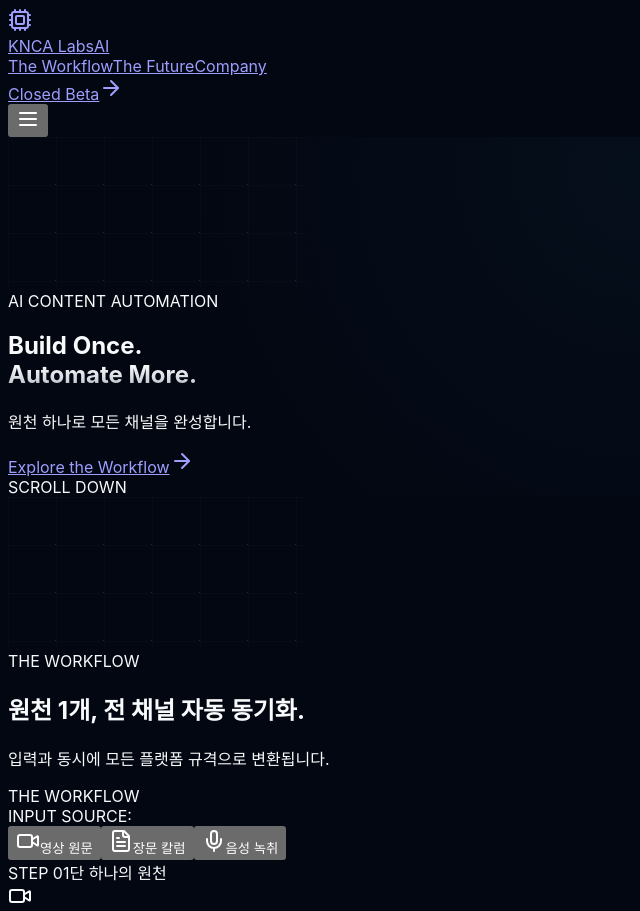
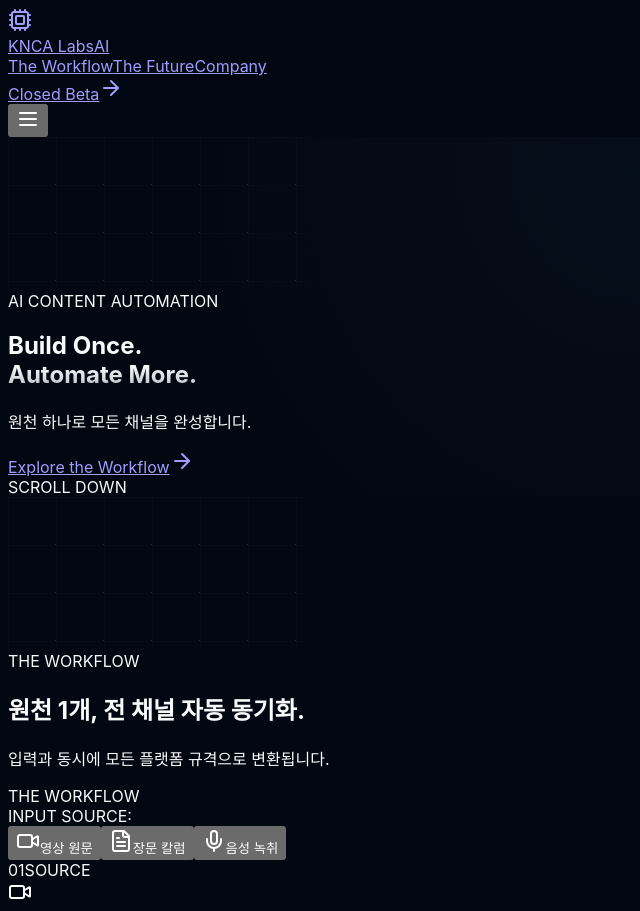
Before and after one commit to kncalabs/kncalabs, a Next.js app: page / in a window 1280 px wide. Shown: the top 911 px of the page, without its empty margins (0-640 px from the left). Built offline with nearby package versions, Linux system fonts and the light colour scheme; a web font is replaced by a local one.

Commit message:
feat(workflow): label first stage explicitly as SOURCE

```diff
--- a/src/components/WorkflowSection.tsx
+++ b/src/components/WorkflowSection.tsx
@@ -158,12 +158,12 @@ export default function WorkflowSection() {
           {/* VISUAL DIAGRAM CANVAS */}
           <div className="grid grid-cols-1 lg:grid-cols-12 gap-8 items-center relative">
 
-            {/* STAGE 1: ONE INPUT SOURCE (4 cols) */}
+            {/* STAGE 1: SOURCE (4 cols) */}
             <div className="lg:col-span-4 flex flex-col justify-center">
               <div className="space-y-3">
-                <div className="text-[11px] font-mono font-bold text-sky-400 tracking-wider flex items-center gap-2">
-                  <span className="px-2 py-0.5 rounded bg-sky-500/10 border border-sky-500/20">STEP 01</span>
-                  <span>단 하나의 원천</span>
+                <div className="text-[11px] font-mono font-bold text-slate-300 tracking-wider flex items-center gap-2">
+                  <span className="px-2 py-0.5 rounded bg-white/5 border border-white/10 text-white font-mono">01</span>
+                  <span className="tracking-widest">SOURCE</span>
                 </div>
 
                 {/* The Ingest Chamber */}
```
